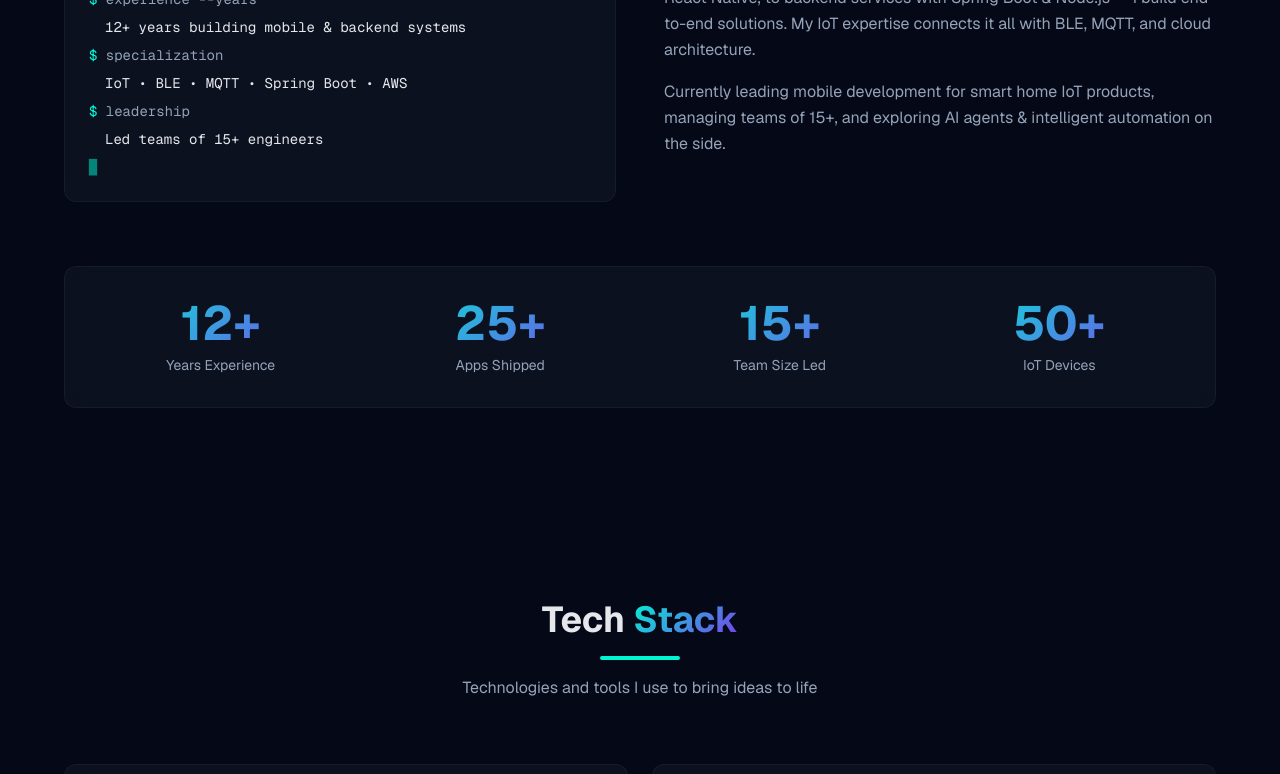
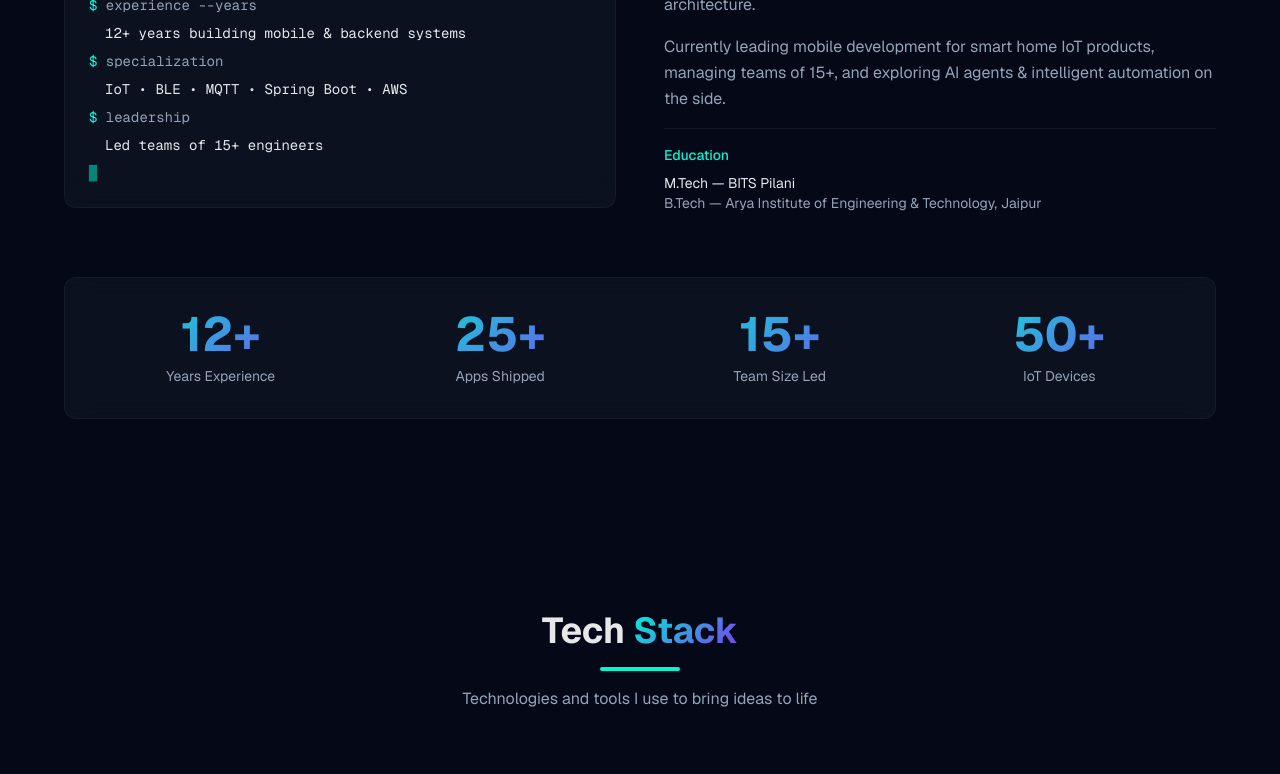
Before and after one commit to gsetia402/portfolio, a Next.js app: page / in a window 1280 px wide. Shown: the part 1200-1974 px from the top of the page. Built offline with nearby package versions, Linux system fonts and the light colour scheme.

Commit message:
fix: remove old experience, add education in About section

```diff
--- a/src/components/About.tsx
+++ b/src/components/About.tsx
@@ -126,6 +126,13 @@ export default function About() {
               managing teams of 15+, and exploring AI agents & intelligent
               automation on the side.
             </p>
+
+            {/* Education */}
+            <div className="pt-4 border-t border-border/50">
+              <p className="text-sm text-accent font-medium mb-2">Education</p>
+              <p className="text-foreground text-sm">M.Tech — BITS Pilani</p>
+              <p className="text-muted text-sm">B.Tech — Arya Institute of Engineering & Technology, Jaipur</p>
+            </div>
           </motion.div>
         </div>
 
--- a/src/data/content.ts
+++ b/src/data/content.ts
@@ -114,14 +114,6 @@ export const experiences = [
       "Built and scaled mobile applications from scratch in a startup environment. Owned feature delivery end-to-end from development to production.",
     tech: ["Java", "Android SDK", "Firebase", "REST APIs"],
   },
-  {
-    role: "Android Developer",
-    company: "IBizz Technologies",
-    period: "Jan 2015 — Jul 2016",
-    description:
-      "Developed Android applications with focus on UI/UX and core functionality.",
-    tech: ["Java", "Android SDK", "SQLite"],
-  },
 ];
 
 export const navLinks = [
```
